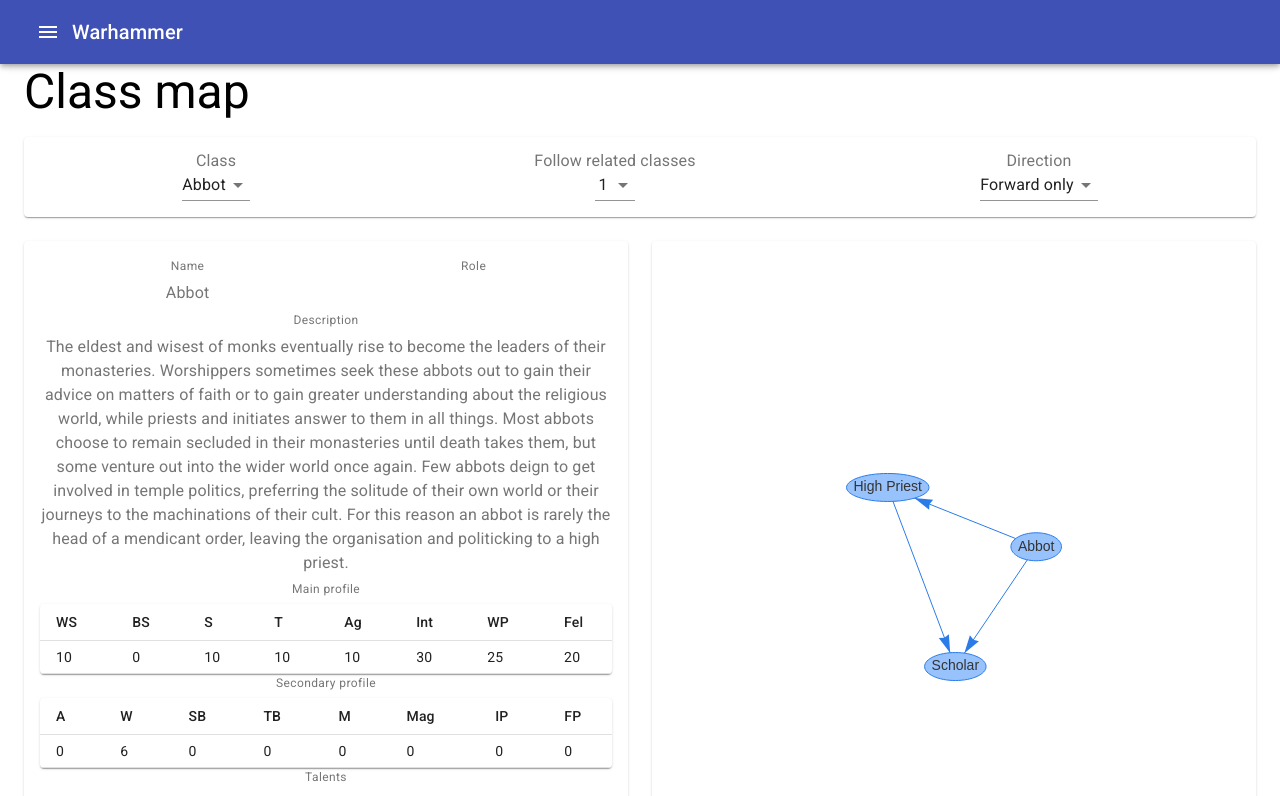
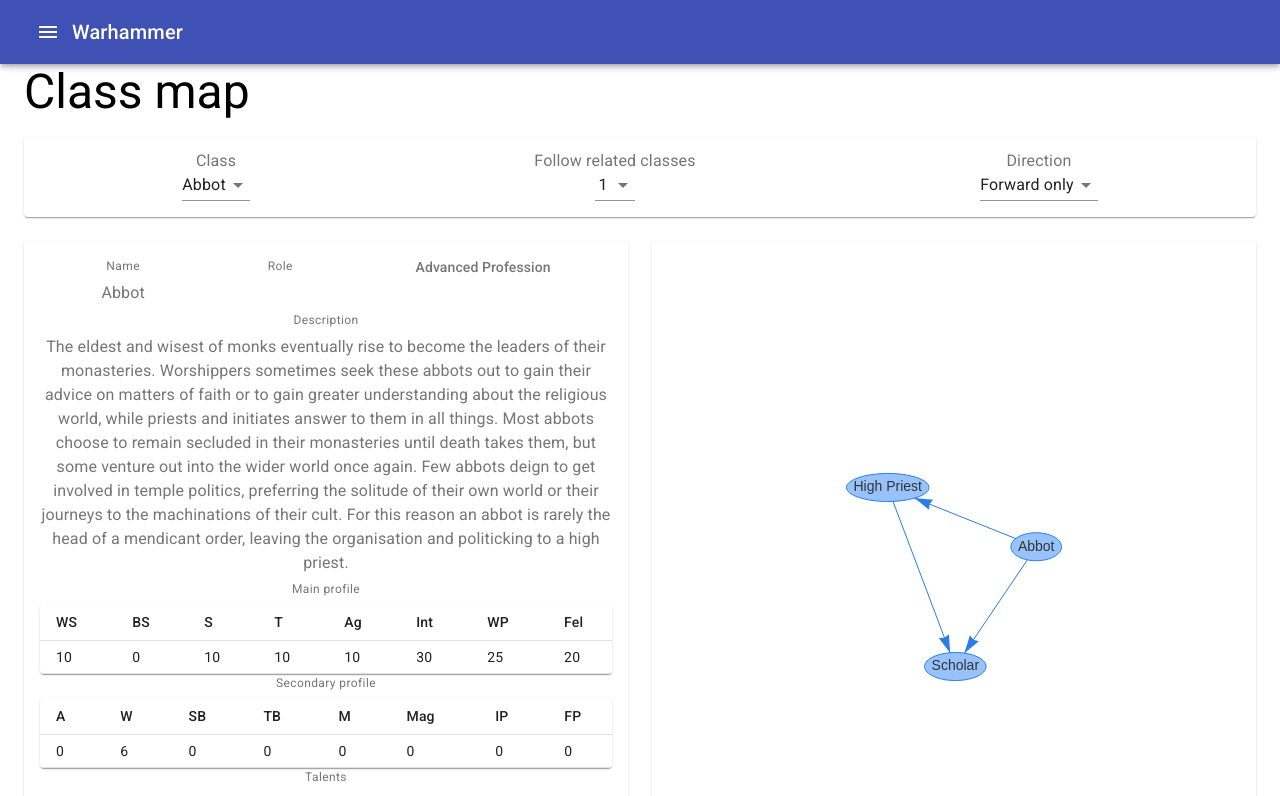
Before and after one commit to matek997/warhammer, a React (Create React App) app: page /warhammer/map in a window 1280 px wide. Shown: the top 796 px of the page. Built offline with nearby package versions, Linux system fonts and the light colour scheme.

Commit message:
Add message indicating that profession is advanced

```diff
--- a/src/components/ProfessionCard.tsx
+++ b/src/components/ProfessionCard.tsx
@@ -32,6 +32,11 @@
       <div style={{ display: "flex", justifyContent: "space-around" }}>
         <CaptionedText caption="Name" text={profession.label} />
         <CaptionedText caption="Role" text={profession.role} />
+        {profession.isAdvanced && (
+          <Typography variant="subtitle2" display="block" gutterBottom>
+            {"Advanced Profession"}
+          </Typography>
+        )}
       </div>
       <div>
         <CaptionedText caption="Description" text={profession.description} />
```
